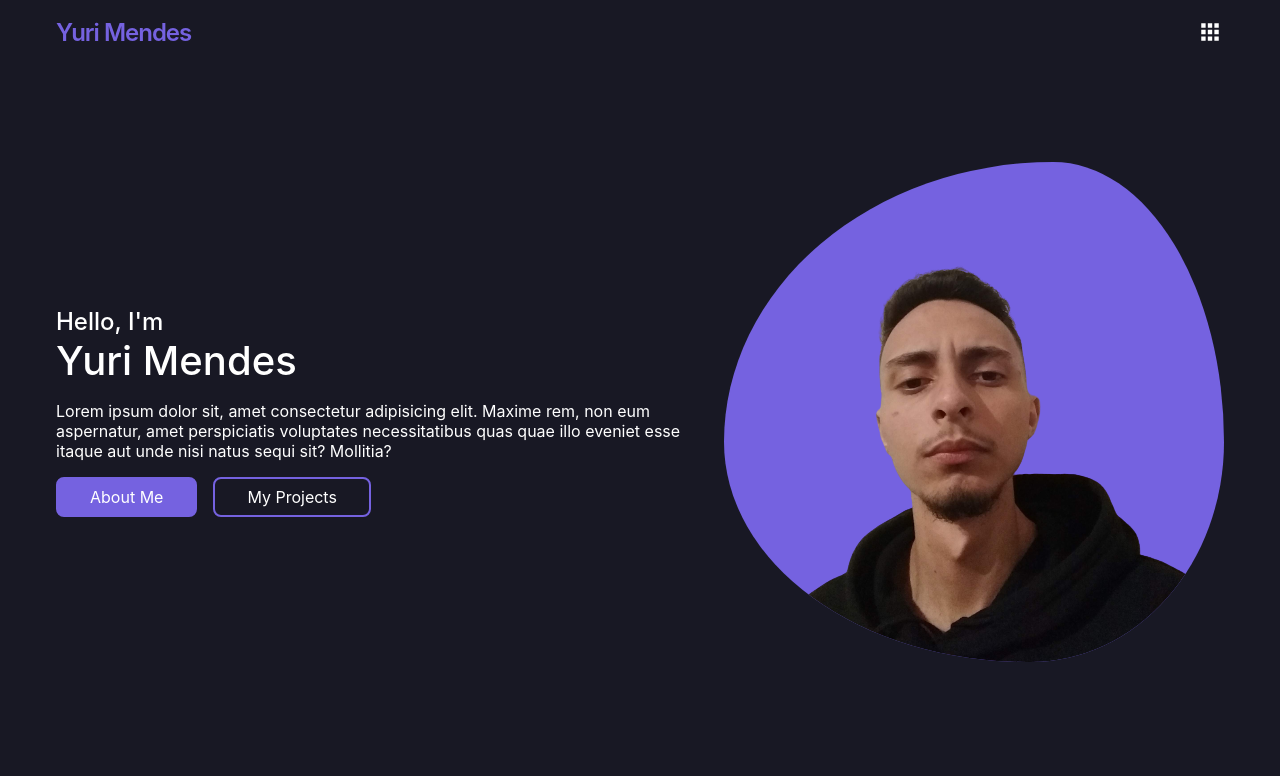
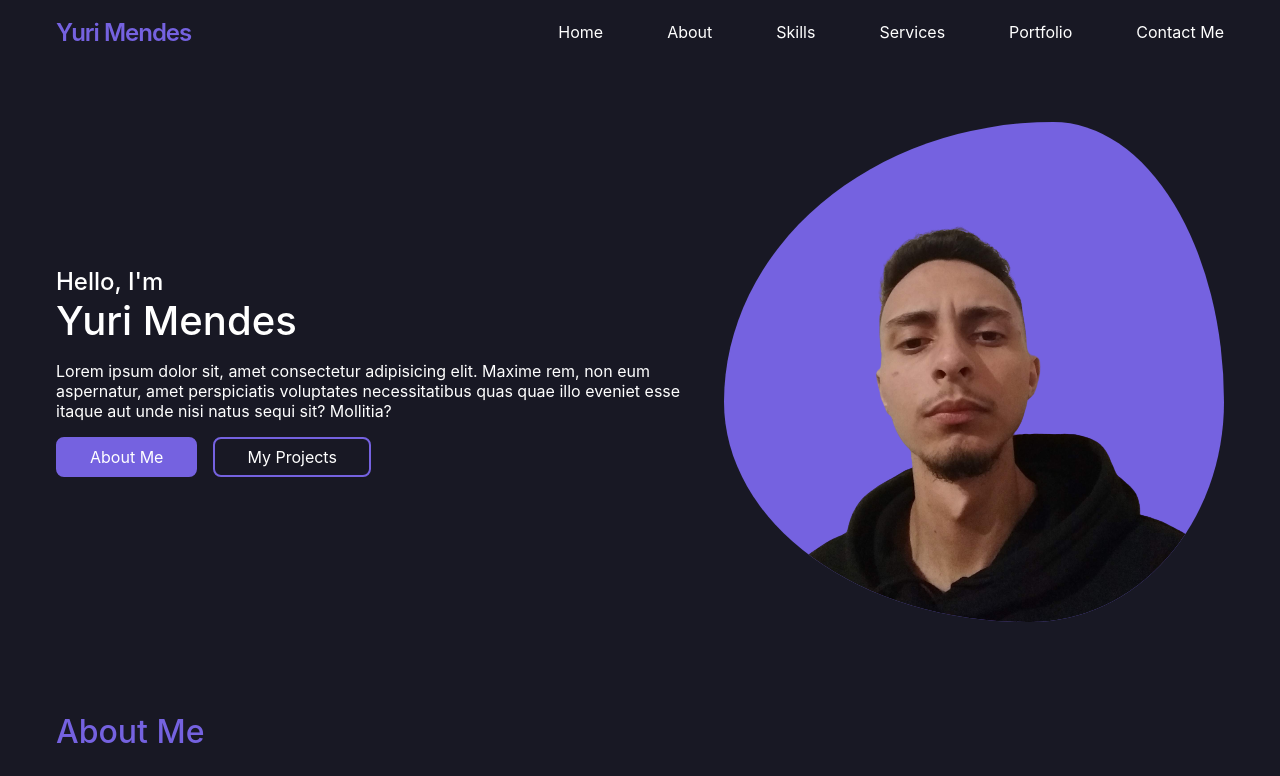
Before and after one commit to yurimds10/my-portfolio, a Next.js app: page / in a window 1280 px wide. Shown: the top 776 px of the page. Built offline with nearby package versions, Linux system fonts and the light colour scheme; no server answers.

Commit message:
resolve some bugs

```diff
--- a/src/components/button/styles.ts
+++ b/src/components/button/styles.ts
@@ -41,6 +41,10 @@ const IconButton = styled.button`
   &:hover {
     color: ${obj.colors.mainColor};
   }
+
+  @media screen and (min-width: 768px) {
+    display: none;
+  }
 `;
 
 export { Button, IconButton };
--- a/src/components/layout/styles.ts
+++ b/src/components/layout/styles.ts
@@ -1,3 +1,4 @@
+import { prependOnceListener } from "process";
 import styled from "styled-components";
 
 interface IGridProps {
@@ -11,6 +12,7 @@ interface IFlexProps {
   direction?: string;
   justify?: string;
   align?: string;
+  wrap?: 'wrap' | 'nowrap';
 }
 
 interface IContentProps {
@@ -58,6 +60,7 @@ const Flex = styled.div`
   flex-direction: ${(props:IFlexProps) => props.direction};
   justify-content: ${(props:IFlexProps) => props.justify};
   align-items: ${(props:IFlexProps) => props.align};
+  flex-wrap: ${(props: IFlexProps) => props.wrap};
 `;
 
 export { Container, Content, Section, Grid, Flex};
--- a/src/components/nav/index.tsx
+++ /dev/null
@@ -1,50 +0,0 @@
-import { useState } from "react";
-import { FaUserAlt } from "react-icons/fa";
-import { RiCloseFill } from "react-icons/ri";
-import { IconButton } from "../button/styles";
-import { Grid } from "../layout/styles";
-import { StyledNav } from "./styles";
-
-const Nav = ({ toggleProps }: any) => {
-  const [toggle, setToggle] = useState<boolean>(false);
-
-  //setToggle(toggleProps);
-
-  return (
-    <StyledNav toggle={toggle}>
-      <div>
-        <IconButton onClick={() => setToggle(false)}>
-          <RiCloseFill/>
-        </IconButton>
-      </div>
-      <Grid width="80px" gap="1.5rem">
-        <a href="#home">
-          <FaUserAlt/>
-          Home
-        </a>
-        <a href="#about">
-          <FaUserAlt/>
-          About
-        </a>
-        <a href="#skills">
-          <FaUserAlt/>
-          Skills
-        </a>
-        <a href="#services">
-          <FaUserAlt/>
-          Services
-        </a>
-        <a href="#portfolio">
-          <FaUserAlt/>
-          Portfolio
-        </a>
-        <a href="#contact">
-          <FaUserAlt/>
-          Contact Me
-        </a>
-      </Grid>
-    </StyledNav>
-  );
-};
-
-export default Nav;
--- a/src/components/nav/styles.ts
+++ b/src/components/nav/styles.ts
@@ -5,7 +5,7 @@ interface INavProps {
   toggle: boolean;
 }
 
-export const StyledNav = styled.nav`
+const Nav = styled.nav`
   @media screen and (max-width: 767px) {
     width: 100%;
     padding: 2rem 1rem;
@@ -15,15 +15,41 @@ export const StyledNav = styled.nav`
     left: 0;
     border-radius: 1.5rem 1.5rem 0 0;
     transition: .3s;
+  }
 
-  }
-  border: 1px solid red;
-  display: none;
+  padding: 0;
+  background: transparent;
+`;
 
+const NavList = styled.div`
+  display: grid;
+  grid-template-columns: repeat(3, 1fr);
+  gap: 1.5rem;
 
   @media screen and (min-width: 768px) {
+    display: flex;
+    column-gap: 4rem;
+  }
 
-    padding: 0;
-    background: transparent;
+`;
+
+const NavLink = styled.a`
+  display: flex;
+  flex-direction: column;
+  align-items: center;
+
+  :hover {
+    color: ${obj.colors.mainColor};
+  }
+
+  svg {
+    font-size: 1.5rem;
+    margin-bottom: .5rem;
+  }
+
+  @media screen and (min-width: 768px) {
+    svg { display: none; }
   }
 `;
+
+export { Nav, NavList, NavLink };
--- a/src/components/socials/styles.ts
+++ b/src/components/socials/styles.ts
@@ -6,8 +6,7 @@ interface ISocialsProps {
 }
 
 export const StyledSocials = styled.div`
-
-  width: 25%;
+  width: 6rem;
   margin-right: ${(props: ISocialsProps) => props.margin};
 
   span {
--- a/src/patterns/about/index.tsx
+++ b/src/patterns/about/index.tsx
@@ -11,7 +11,7 @@ const About = () => {
         Lorem ipsum dolor sit amet, consectetur adipisicing elit. Consectetur itaque recusandae aperiam, facilis possimus veritatis ex dolorem maiores? Magni ab quidem obcaecati in. Temporibus, similique tempore eum sint minus veritatis.
       </Description>
       <Flex align="center">
-        <Number>5+</Number>
+        <Number>1+</Number>
         <Experience>
           Years of experience. Specialised in building apps, while ensuring a seamless web experience for end users.
         </Experience>
--- a/src/patterns/contact/index.tsx
+++ b/src/patterns/contact/index.tsx
@@ -6,7 +6,7 @@ import { Title } from "../../components/title/styles";
 
 const Contact = () => {
   return (
-    <Section>
+    <Section id="contact">
       <Grid width="270px" gap="3rem">
         <div>
           <Title>Connect with me:</Title>
--- a/src/patterns/footer/styles.ts
+++ b/src/patterns/footer/styles.ts
@@ -2,6 +2,11 @@ import styled from "styled-components";
 
 const StyledFooter = styled.footer`
   padding: 3rem 0 2rem 0;
+  margin-bottom: 3rem;
+
+  @media screen and (min-width: 768px) {
+    margin: 0;
+  }
 `;
 
 const Copy = styled.p`
--- a/src/patterns/header/index.tsx
+++ b/src/patterns/header/index.tsx
@@ -1,5 +1,7 @@
 import { Container, Flex, Grid } from "../../components/layout/styles";
-import Nav from "../../components/nav";
+import { Nav, NavLink, NavList } from "../../components/nav/styles";
+import { FaUserAlt } from "react-icons/fa";
+import { RiCloseFill } from "react-icons/ri";
 import { Buttons, StyledHeader } from "./styles";
 import { IoMdApps } from 'react-icons/io';
 import { IconButton } from "../../components/button/styles";
@@ -20,13 +22,46 @@ const Header = () => {
           align="center"
         >
           <Logo>Yuri Mendes</Logo>
-          <Nav toggle={toggle}/>
-          <Buttons>
-            <IconButton></IconButton>
-            <IconButton onClick={() => setToggle(true)}>
-              <IoMdApps/>
+          <Nav toggle={toggle}>
+            <IconButton onClick={() => setToggle(false)}>
+              <RiCloseFill/>
             </IconButton>
-          </Buttons>
+            <NavList>
+              <NavLink href="#">
+                <FaUserAlt/>
+                Home
+              </NavLink>
+
+              <NavLink href="#about">
+                <FaUserAlt/>
+                About
+              </NavLink>
+
+              <NavLink href="#skills">
+                <FaUserAlt/>
+                Skills
+              </NavLink>
+
+              <NavLink href="#services">
+                <FaUserAlt/>
+                Services
+              </NavLink>
+
+              <NavLink href="#portfolio">
+                <FaUserAlt/>
+                Portfolio
+              </NavLink>
+
+              <NavLink href="#contact">
+                <FaUserAlt/>
+                Contact Me
+              </NavLink>
+            </NavList>
+          </Nav>
+          <IconButton onClick={() => setToggle(true)}>
+            <IoMdApps/>
+          </IconButton>
+
         </Flex>
       </Container>
     </StyledHeader>
--- a/src/patterns/home/styles.ts
+++ b/src/patterns/home/styles.ts
@@ -7,7 +7,7 @@ const StyledHome = styled.section`
   flex-direction: column;
 
   @media screen and (min-width: 300px) {
-    height: 75vh;
+    height: 65vh;
   }
 
   @media screen and (min-width: 768px) {
--- a/src/patterns/services/index.tsx
+++ b/src/patterns/services/index.tsx
@@ -7,7 +7,7 @@ import { RiPagesFill } from 'react-icons/ri';
 
 const Services = () => {
   return (
-    <Section>
+    <Section id="services">
       <Title>The services I offer:</Title>
       <Grid width="220px" gap="1rem">
         <ServicesCard border="primary">
```
